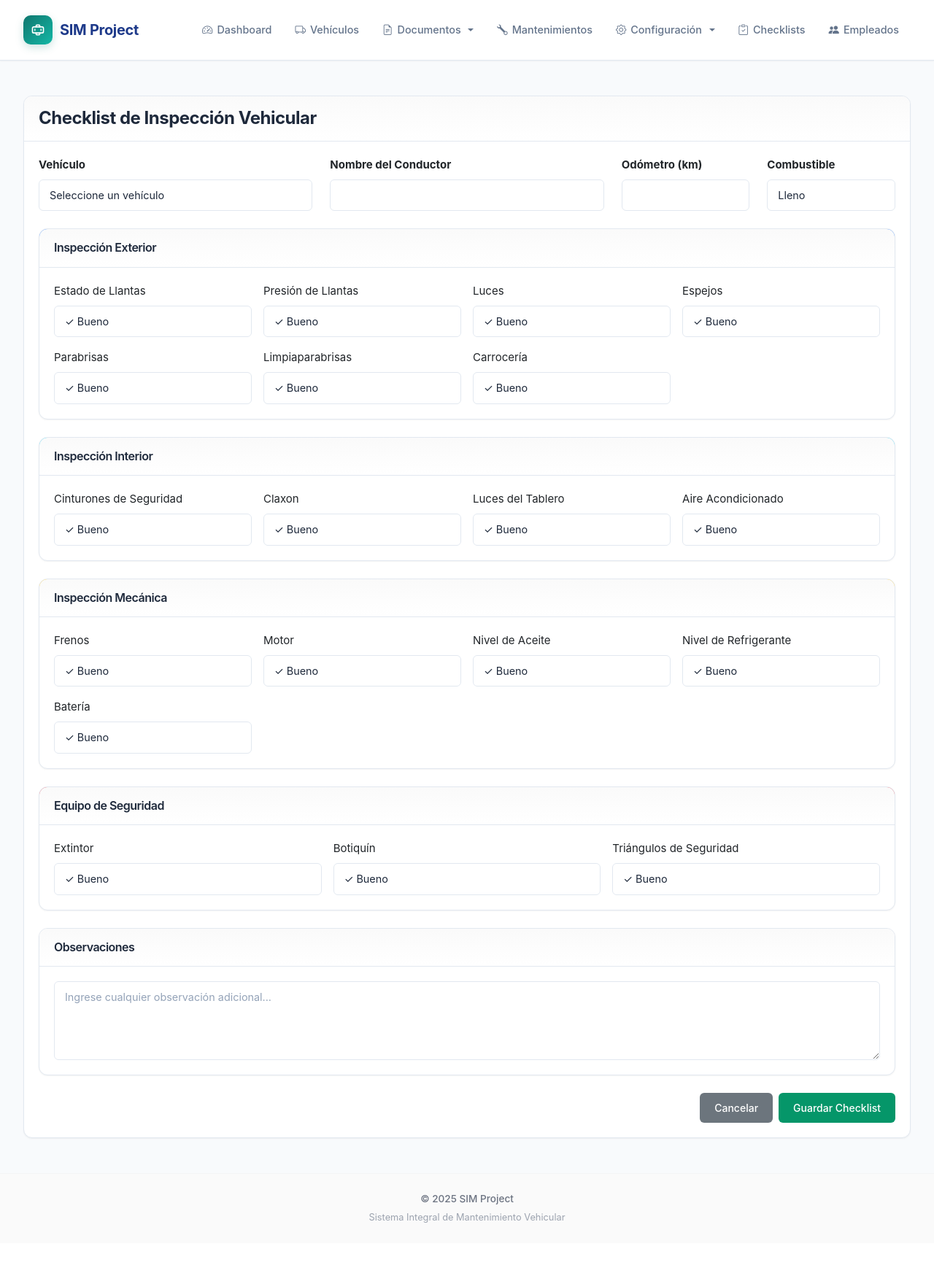
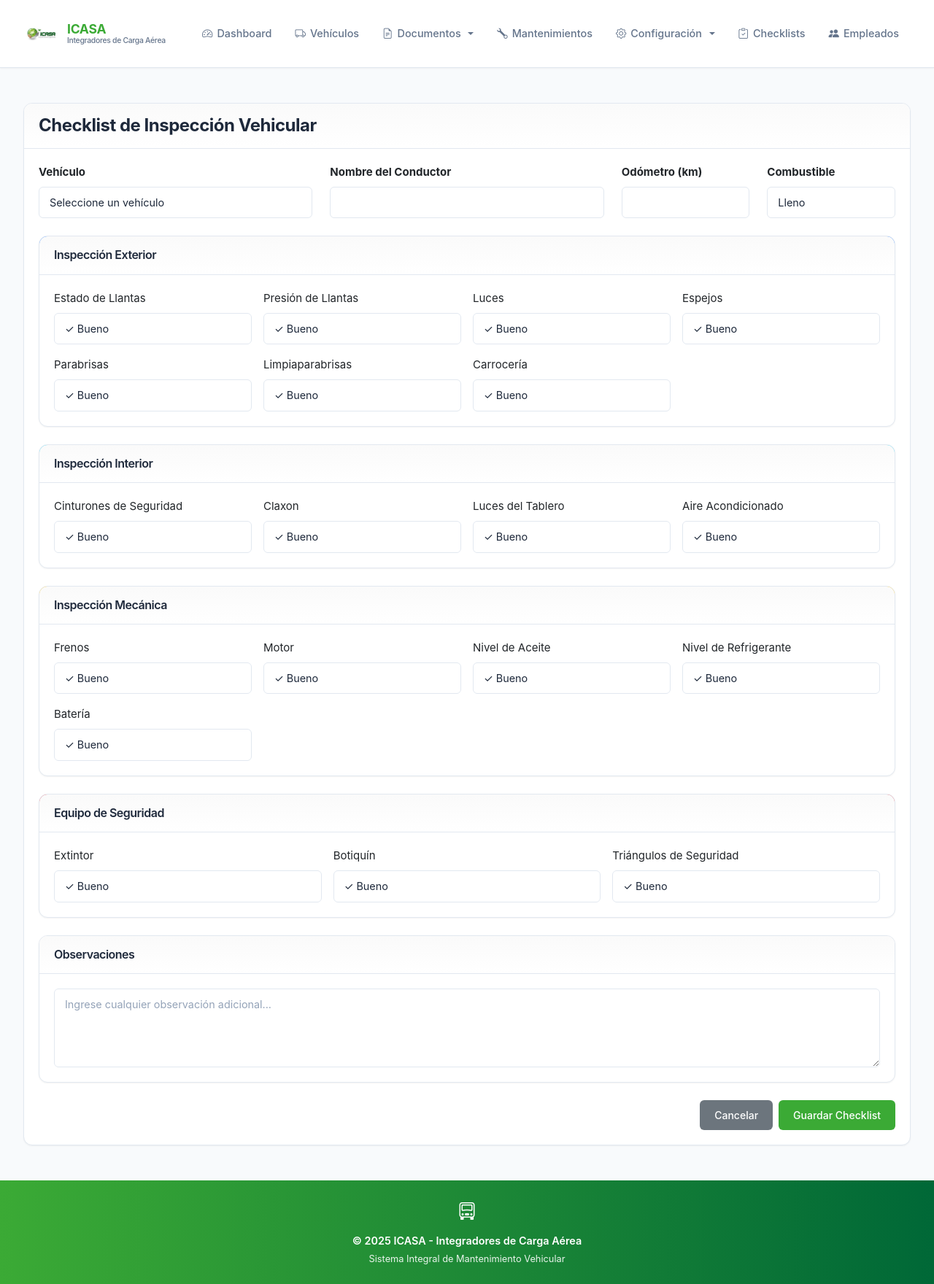
Before and after one commit to rodrigomendiola57-eng/sim_project, a Django app: template vehicles/templates/vehicles/checklist_form.html in a window 1280 px wide. Shown: the whole page at 73% size. Before the commit the page ends 1676 px from the top, so only its background shows below. Run offline with Django 3.2, Linux system fonts and the light colour scheme; the template is opened without the code that fills it, so the values that code supplies are empty.

Commit message:
Branding corporativo ICASA completo: logo, colores verdes, identidad empresa

```diff
--- a/static/css/main.css
+++ b/static/css/main.css
@@ -1,17 +1,18 @@
 /* SIM Project - Corporate Professional Stylesheet */
 :root {
-    /* Corporate Design Tokens */
-    --primary-color: #1e3a8a;        /* Corporate blue */
-    --secondary-color: #475569;
-    --accent-color: #0f766e;         /* Professional teal */
-    --accent-light: #14b8a6;
-    --accent-muted: #f0fdfa;
-    --nav-bg: #ffffff;               /* Clean white navbar */
-    --success-color: #059669;
-    --warning-color: #d97706;
+    /* ICASA Corporate Colors */
+    --primary-color: #3BAA35;        /* ICASA Verde Primario */
+    --secondary-color: #006837;      /* ICASA Verde Oscuro */
+    --accent-color: #3BAA35;
+    --accent-dark: #006837;
+    --accent-muted: #e8f5e7;         /* Verde muy claro */
+    --metallic-gray: #A7A9AC;        /* Gris metálico ICASA */
+    --nav-bg: #ffffff;               /* Navbar blanco */
+    --success-color: #3BAA35;
+    --warning-color: #f59e0b;
     --danger-color: #dc2626;
-    --info-color: #0284c7;
-    --light-bg: #f8fafc;             /* Light gray background */
+    --info-color: #006837;
+    --light-bg: #f8fafc;             /* Fondo gris claro */
     --card-bg: #ffffff;
     --border-color: #e2e8f0;
     --text-primary: #1e293b;
@@ -70,14 +71,20 @@ body {
 }
 
 .logo-icon {
-    width: 40px;
-    height: 40px;
-    background: linear-gradient(135deg, var(--accent-color) 0%, var(--accent-light) 100%);
-    border-radius: 10px;
+    width: 50px;
+    height: 50px;
+    background: white;
+    border-radius: 8px;
     display: flex;
     align-items: center;
     justify-content: center;
-    box-shadow: 0 4px 12px rgba(15, 118, 110, 0.2);
+    padding: 4px;
+}
+
+.logo-icon img {
+    width: 100%;
+    height: 100%;
+    object-fit: contain;
 }
 
 .logo-icon svg path {
@@ -178,9 +185,9 @@ body {
 }
 
 .btn-primary:hover {
-    background-color: #1e40af;
+    background-color: var(--secondary-color);
     transform: translateY(-1px);
-    box-shadow: 0 4px 12px rgba(30, 58, 138, 0.3);
+    box-shadow: 0 4px 12px rgba(59, 170, 53, 0.3);
 }
 
 .btn-success {
@@ -189,9 +196,9 @@ body {
 }
 
 .btn-success:hover {
-    background-color: #047857;
+    background-color: var(--secondary-color);
     transform: translateY(-1px);
-    box-shadow: 0 4px 12px rgba(5, 150, 105, 0.3);
+    box-shadow: 0 4px 12px rgba(59, 170, 53, 0.3);
 }
 
 .btn-warning {
@@ -354,8 +361,8 @@ h5 {
 }
 
 .form-control:focus, .form-select:focus {
-    border-color: var(--accent-color);
-    box-shadow: 0 0 0 3px rgba(15, 118, 110, 0.1);
+    border-color: var(--primary-color);
+    box-shadow: 0 0 0 3px rgba(59, 170, 53, 0.1);
     outline: none;
 }
 
--- a/vehicles/templates/vehicles/includes/footer.html
+++ b/vehicles/templates/vehicles/includes/footer.html
@@ -1,6 +1,9 @@
-<footer class="mt-5 py-4" style="background-color: #fafafa; border-top: 1px solid #f3f4f6;">
+<footer class="mt-5 py-4" style="background: linear-gradient(to right, #3BAA35, #006837); color: white;">
     <div class="container text-center">
-        <p class="mb-1" style="font-size: 0.85rem; color: #6b7280; font-weight: 500;">&copy; 2025 SIM Project</p>
-        <p class="mb-0" style="font-size: 0.8rem; color: #9ca3af;">Sistema Integral de Mantenimiento Vehicular</p>
+        <div class="mb-2">
+            <i class="bi bi-truck-front" style="font-size: 1.5rem;"></i>
+        </div>
+        <p class="mb-1" style="font-size: 0.9rem; font-weight: 600;">&copy; 2025 ICASA - Integradores de Carga Aérea</p>
+        <p class="mb-0" style="font-size: 0.8rem; opacity: 0.9;">Sistema Integral de Mantenimiento Vehicular</p>
     </div>
 </footer>
--- a/vehicles/templates/vehicles/includes/navbar.html
+++ b/vehicles/templates/vehicles/includes/navbar.html
@@ -1,15 +1,14 @@
 <nav class="navbar navbar-expand-lg navbar-light">
     <div class="container">
         <a class="navbar-brand" href="{% url 'dashboard' %}">
+            {% load static %}
             <div class="logo-icon">
-                <svg width="20" height="20" viewBox="0 0 24 24" fill="none" xmlns="http://www.w3.org/2000/svg">
-                    <path d="M19 17H5C3.89543 17 3 16.1046 3 15V9C3 7.89543 3.89543 7 5 7H19C20.1046 7 21 7.89543 21 9V15C21 16.1046 20.1046 17 19 17Z" stroke="white" stroke-width="2" stroke-linecap="round" stroke-linejoin="round"/>
-                    <path d="M7 11H7.01M17 11H17.01M7 13H7.01M17 13H17.01" stroke="white" stroke-width="2" stroke-linecap="round" stroke-linejoin="round"/>
-                    <path d="M9 7V5C9 4.44772 9.44772 4 10 4H14C14.5523 4 15 4.44772 15 5V7" stroke="white" stroke-width="2" stroke-linecap="round" stroke-linejoin="round"/>
-                    <path d="M9 17V19C9 19.5523 9.44772 20 10 20H14C14.5523 20 15 19.5523 15 19V17" stroke="white" stroke-width="2" stroke-linecap="round" stroke-linejoin="round"/>
-                </svg>
+                <img src="{% static 'images/ICASA.jpg' %}" alt="ICASA Logo">
             </div>
-            <span>SIM Project</span>
+            <div style="display:flex; flex-direction:column; line-height:1.2;">
+                <span style="font-weight:700; font-size:1.1rem;">ICASA</span>
+                <span style="font-size:0.65rem; color:#64748b; font-weight:500;">Integradores de Carga Aérea</span>
+            </div>
         </a>
         <button class="navbar-toggler" type="button" data-bs-toggle="collapse" data-bs-target="#navbarNav">
             <span class="navbar-toggler-icon"></span>
```
Also changed, not shown: vehicles/static/css/main.css (+8 -7 lines), static/images/ICASA.jpg (added).
